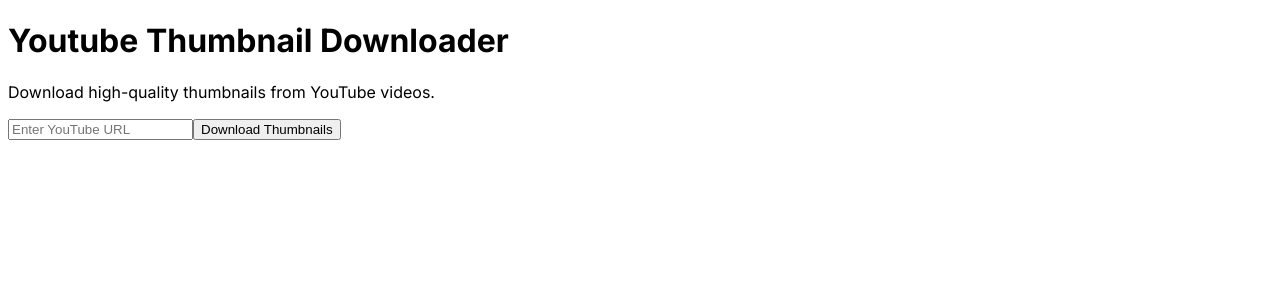
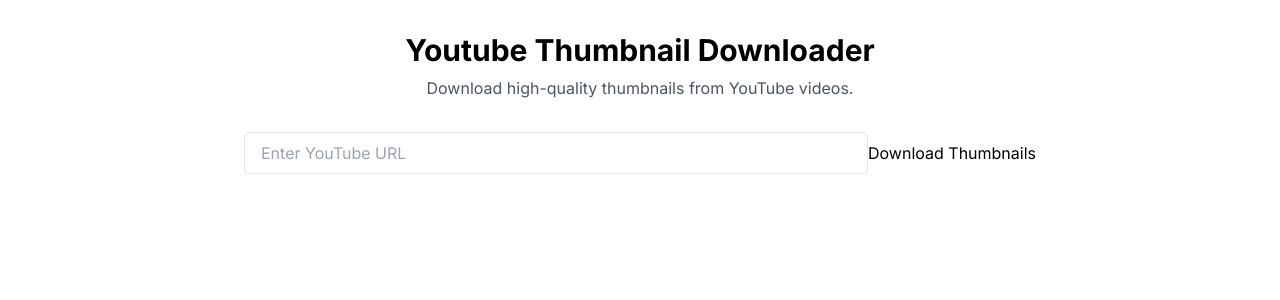
Before and after one commit to radlarabi/youtubetools, a Next.js app: page /about in a window 1280 px wide. Shown: the top 300 px of the page. Built offline with nearby package versions, Linux system fonts and the light colour scheme.

Commit message:
add styles

```diff
--- a/package.json
+++ b/package.json
@@ -17,5 +17,10 @@
     "react": "18.2.0",
     "react-dom": "18.2.0",
     "ytdl-core": "^4.11.5"
+  },
+  "devDependencies": {
+    "autoprefixer": "^10.4.16",
+    "postcss": "^8.4.33",
+    "tailwindcss": "^3.4.1"
   }
 }
--- /dev/null
+++ b/postcss.config.js
@@ -0,0 +1,6 @@
+module.exports = {
+  plugins: {
+    tailwindcss: {},
+    autoprefixer: {},
+  },
+}
--- a/src/app/api/page.jsx
+++ b/src/app/api/page.jsx
@@ -28,7 +28,7 @@
   const getData = async () => {
     try{
       const response = await axios.request(options);
-      console.log(response)
+      // console.log(response)
       setResult(response.data)
     }
     catch(e){
@@ -36,20 +36,22 @@
     }
   }
   return (
-    <div>
-        <input type="text" onChange={(e) => setLink(e.target.value)} />
+    <div className='flex justify-center items-center h-screen flex-wrap'>
+        <div className="flex flex-wrap justify-center">
+          <input className='w-full rounded-md py-1.5 pl-7 pr-20 text-gray-900 ring-1 border-solid border-black border-2  my-3' type="text" onChange={(e) => {setLink(e.target.value); setResult(null)}} />
 
-        <button onClick={getData}>get Result</button>
+          <button className='bg-blue-500 text-white px-4 py-2 rounded-md hover:bg-blue-600 focus:outline-none focus:ring focus:border-blue-300' onClick={getData}>Download</button>
+        </div>
         {
           result && result.formats ?
-          <div>
-            <div>
-              <p>{result.title}</p>
-              <img src={thumbnailLink} alt="" srcset="" width={640} height={380}/>
+          <div className='flex flex-wrap justify-center'>
+            <div className=''>
+              <p className='my-5'>{result.title}</p>
+              <img className='' src={thumbnailLink} alt="" srcset="" width={640} height={380}/>
             </div>
-            <div>
-              <a href={result.formats[1].url } download target='__blank'>Download Video</a>
-              <a href={thumbnailLink } download target='__blank'>Download thumbnail</a>
+            <div className='flex my-5'>
+              <a className='bg-blue-500 text-white px-4 py-2 rounded-md hover:bg-blue-600 focus:outline-none focus:ring focus:border-blue-300 mx-5' href={result.formats[1].url } download target='__blank'>Download Video</a>
+              <a className='bg-blue-500 text-white px-4 py-2 rounded-md hover:bg-blue-600 focus:outline-none focus:ring focus:border-blue-300' href={thumbnailLink } download target='__blank'>Download thumbnail</a>
             </div>
           </div>
           :
--- a/src/app/globals.css
+++ b/src/app/globals.css
@@ -1,183 +1,3 @@
-:root {
-  --max-width: 1100px;
-  --border-radius: 12px;
-  --font-mono: ui-monospace, Menlo, Monaco, 'Cascadia Mono', 'Segoe UI Mono',
-    'Roboto Mono', 'Oxygen Mono', 'Ubuntu Monospace', 'Source Code Pro',
-    'Fira Mono', 'Droid Sans Mono', 'Courier New', monospace;
-
-  --foreground-rgb: 22, 171, 255;
-  --background-start-rgb: 22, 171, 255;
-  --background-end-rgb: 22, 171, 255;
-
-  --primary-glow: conic-gradient(
-    from 180deg at 50% 50%,
-    rgba(22, 171, 255, 0.2) 0deg,
-    #0885ff33 55deg,
-    #54d6ff33 120deg,
-    #0071ff33 160deg,
-    transparent 360deg
-  );
-  --secondary-glow: radial-gradient(
-    rgba(255, 255, 255, 1),
-    rgba(255, 255, 255, 0)
-  );
-
-  --tile-start-rgb: 239, 245, 249;
-  --tile-end-rgb: 228, 232, 233;
-  --tile-border: conic-gradient(
-    #00000080,
-    #00000040,
-    #00000030,
-    #00000020,
-    #00000010,
-    #00000010,
-    #00000080
-  );
-
-  --callout-rgb: 238, 240, 241;
-  --callout-border-rgb: 172, 175, 176;
-  --card-rgb: 180, 185, 188;
-  --card-border-rgb: 131, 134, 135;
-}
-
-@media (prefers-color-scheme: dark) {
-  :root {
-    --foreground-rgb: 255, 255, 255;
-    --background-start-rgb: 0, 0, 0;
-    --background-end-rgb: 0, 0, 0;
-
-    --primary-glow: radial-gradient(rgba(1, 65, 255, 0.4), rgba(1, 65, 255, 0));
-    --secondary-glow: linear-gradient(
-      to bottom right,
-      rgba(1, 65, 255, 0),
-      rgba(1, 65, 255, 0),
-      rgba(1, 65, 255, 0.3)
-    );
-
-    --tile-start-rgb: 2, 13, 46;
-    --tile-end-rgb: 2, 5, 19;
-    --tile-border: conic-gradient(
-      #ffffff80,
-      #ffffff40,
-      #ffffff30,
-      #ffffff20,
-      #ffffff10,
-      #ffffff10,
-      #ffffff80
-    );
-
-    --callout-rgb: 20, 20, 20;
-    --callout-border-rgb: 108, 108, 108;
-    --card-rgb: 100, 100, 100;
-    --card-border-rgb: 200, 200, 200;
-  }
-}
-
-* {
-  box-sizing: border-box;
-  padding: 0;
-  margin: 0;
-}
-
-html,
-body {
-  max-width: 100vw;
-  overflow-x: hidden;
-}
-
-body {
-  color: rgb(var(--foreground-rgb));
-  background: linear-gradient(
-      to bottom,
-      transparent,
-      rgb(var(--background-end-rgb))
-    )
-    rgb(var(--background-start-rgb));
-}
-
-a {
-  color: inherit;
-  text-decoration: none;
-}
-
-@media (prefers-color-scheme: dark) {
-  html {
-    color-scheme: dark;
-  }
-}
-body {
-  font-family: Arial, sans-serif;
-  background-color: #f7fafc;
-}
-
-/* Center align the content in the container */
-.container {
-  display: flex;
-  flex-direction: column;
-  align-items: center;
-  justify-content: center;
-  min-height: 100vh;
-}
-
-/* Style the input and button for the YouTube URL */
-input[type="text"] {
-  padding: 0.5rem;
-  border: 1px solid #ccc;
-  border-radius: 4px;
-  width: 100%;
-}
-
-/* Add some spacing between input and button */
-input[type="text"] + button {
-  margin-top: 0.5rem;
-}
-
-/* Style the "Download Thumbnails" button */
-.btn-blue {
-  background-color: #3498db;
-  color: white;
-  font-weight: bold;
-  padding: 0.5rem 1rem;
-  border-radius: 4px;
-  cursor: pointer;
-  transition: background-color 0.2s;
-}
-
-.btn-blue:hover {
-  background-color: #2680c5;
-}
-
-/* Style the thumbnail options */
-.thumbnail-option {
-  background-color: white;
-  border: 1px solid #ccc;
-  border-radius: 4px;
-  padding: 1rem;
-  text-align: center;
-  transition: box-shadow 0.2s;
-}
-
-.thumbnail-option:hover {
-  box-shadow: 0 2px 4px rgba(92, 28, 28, 0.1);
-}
-
-/* Style the images within thumbnail options */
-.thumbnail-option img {
-  max-width: 100%;
-  height: auto;
-}
-
-/* Style the "Copy Image URL" button */
-.thumbnail-option button {
-  background-color: #3498db;
-  color: white;
-  font-weight: bold;
-  padding: 0.3rem 0.6rem;
-  border-radius: 4px;
-  cursor: pointer;
-  transition: background-color 0.2s;
-}
-
-.thumbnail-option button:hover {
-  background-color: #2680c5;
-}
+@tailwind base;
+@tailwind components;
+@tailwind utilities;
--- a/src/app/layout.js
+++ b/src/app/layout.js
@@ -1,4 +1,4 @@
-// import './globals.css'
+import './globals.css'
 import { Inter } from 'next/font/google'
 
 const inter = Inter({ subsets: ['latin'] })
--- /dev/null
+++ b/tailwind.config.js
@@ -0,0 +1,15 @@
+/** @type {import('tailwindcss').Config} */
+module.exports = {
+  content: [
+    "./app/**/*.{js,ts,jsx,tsx,mdx}",
+    "./pages/**/*.{js,ts,jsx,tsx,mdx}",
+    "./components/**/*.{js,ts,jsx,tsx,mdx}",
+
+    // Or if using `src` directory:
+    "./src/**/*.{js,ts,jsx,tsx,mdx}",
+  ],
+  theme: {
+    extend: {},
+  },
+  plugins: [],
+}
```
Also changed, not shown: 1 other file (tests, documents, lock files or other folders).
